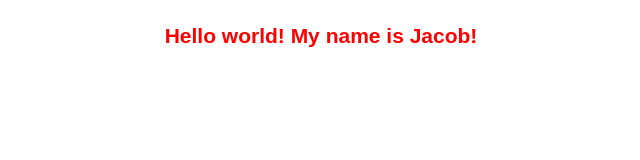
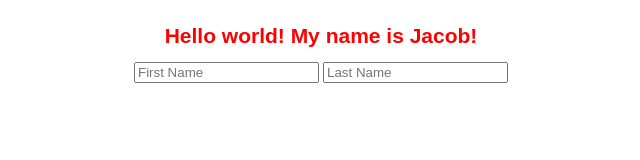
Before and after one commit to JacobBeers/hello-world, a plain HTML site: page index.html in a window 1280 px wide. Shown: the whole page, without its empty margins (319-959 px from the left). Drawn offline with Linux system fonts and the light colour scheme.

Commit message:
added form

```diff
--- a/index.html
+++ b/index.html
@@ -12,6 +12,10 @@
 
     <div class = "intro">
      <h1>Hello world! My name is Jacob!</h1>
+     <form action="">
+      <input type="text" id = 'fname' placeholder="First Name">
+      <input type="text" id = 'lname' placeholder="Last Name">
+     </form>
     </div>
 
   </body>
```
